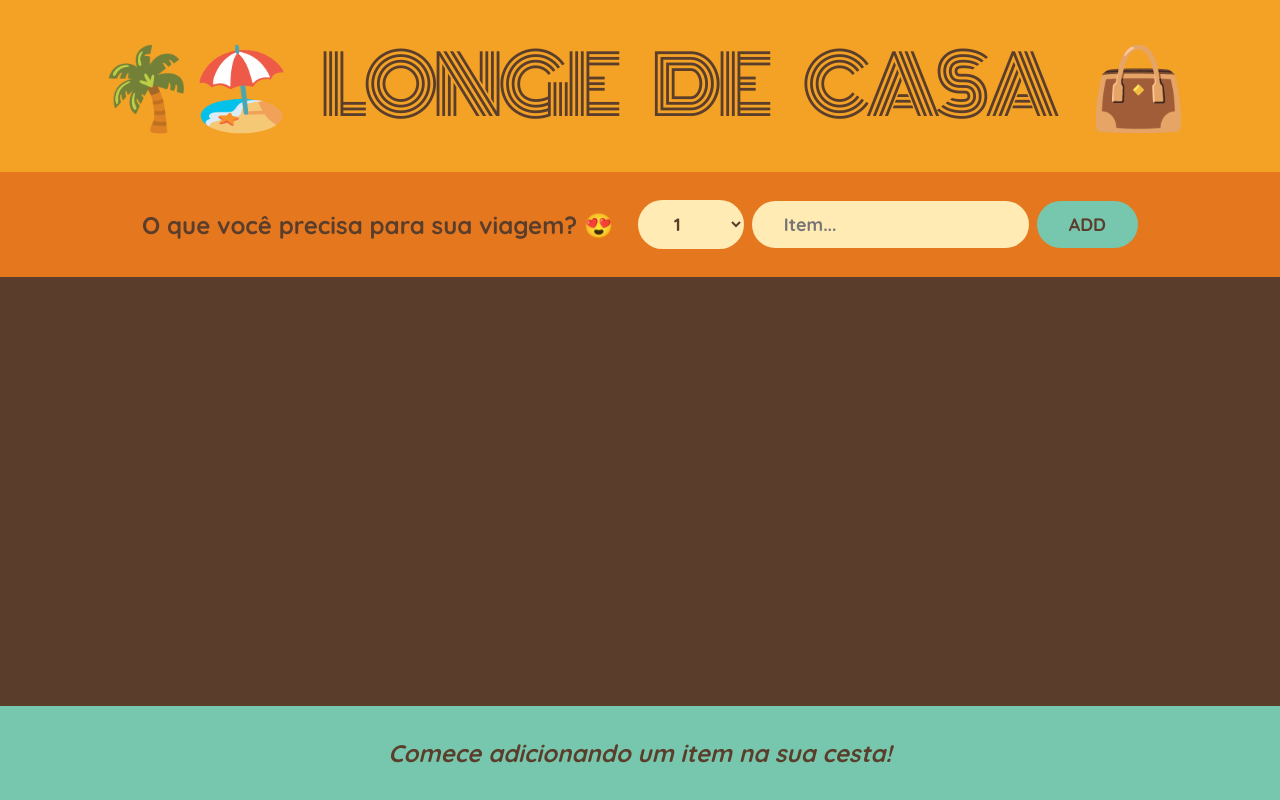
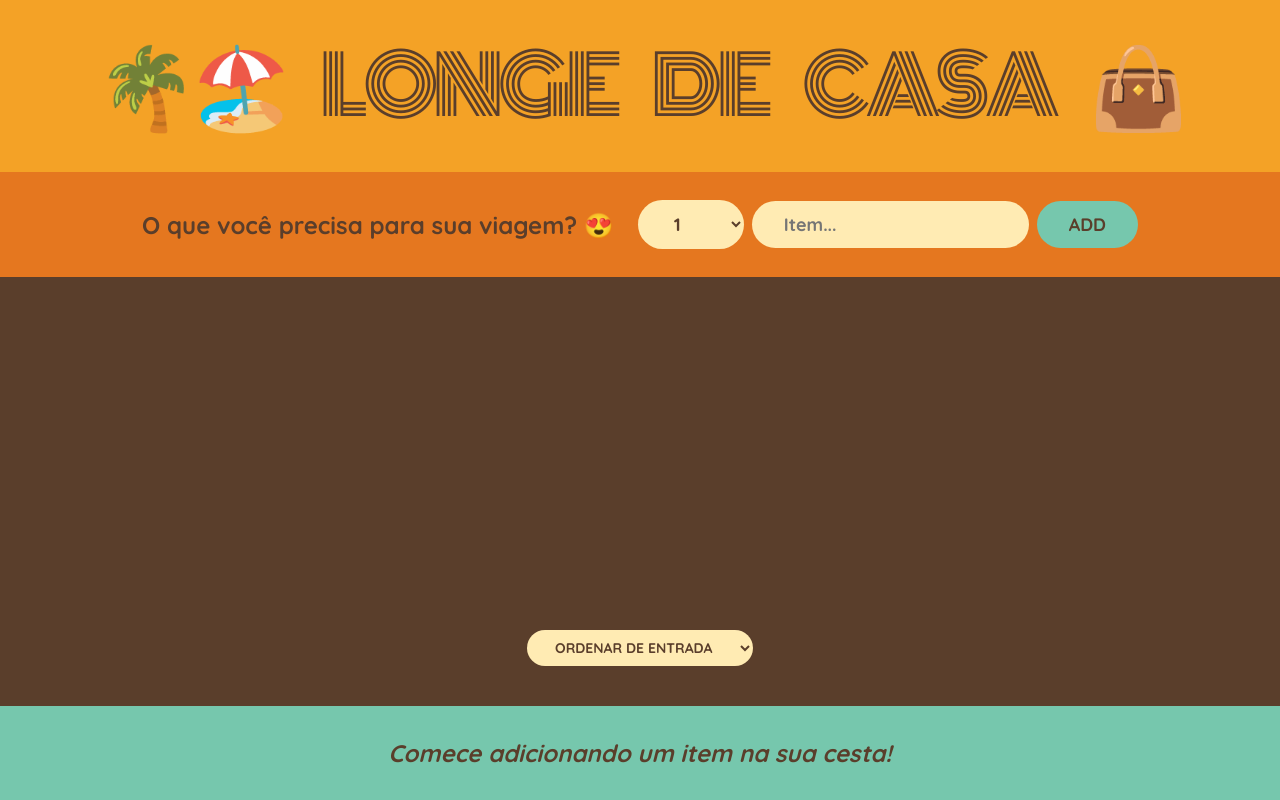
Before and after one commit to leoCardosoDev/front_end_reactjs_far_way_forms_state, a React (Create React App) app: page / in a window 1280 px wide. Built offline with nearby package versions, Linux system fonts and the light colour scheme.

Commit message:
feat: add sort list

```diff
--- a/src/App.js
+++ b/src/App.js
@@ -75,10 +75,20 @@ function Form({ onAddItems }) {
 }
 
 function PackingList({ items, onDeleteItem, onToggleItem }) {
+  const [sortBy, setSortBy] = useState('input')
+  let sortedItems
+  if (sortBy === 'input') sortedItems = items.slice().sort()
+  if (sortBy === 'description')
+    sortedItems = items
+      .slice()
+      .sort((a, b) => a.description.localeCompare(b.description))
+  if (sortBy === 'packed')
+    sortedItems = items.slice().sort((a, b) => a.packed - b.packed)
+
   return (
     <div className="list">
       <ul>
-        {items.map((item) => (
+        {sortedItems.map((item) => (
           <Item
             item={item}
             onDeleteItem={onDeleteItem}
@@ -87,6 +97,13 @@ function PackingList({ items, onDeleteItem, onToggleItem }) {
           />
         ))}
       </ul>
+      <div className="actions">
+        <select value={sortBy} onChange={(e) => setSortBy(e.target.value)}>
+          <option value="input">Ordenar de Entrada</option>
+          <option value="description">Ordenar por nome</option>
+          <option value="packed">Ordenar por Status</option>
+        </select>
+      </div>
     </div>
   )
 }
@@ -115,7 +132,7 @@ function Stats({ items }) {
       </p>
     )
   }
-  // Derivate
+
   const qtdItems = items.length
   const numPacked = items.filter((item) => item.packed).length
   const percent = Math.round((numPacked / qtdItems) * 100)
```
